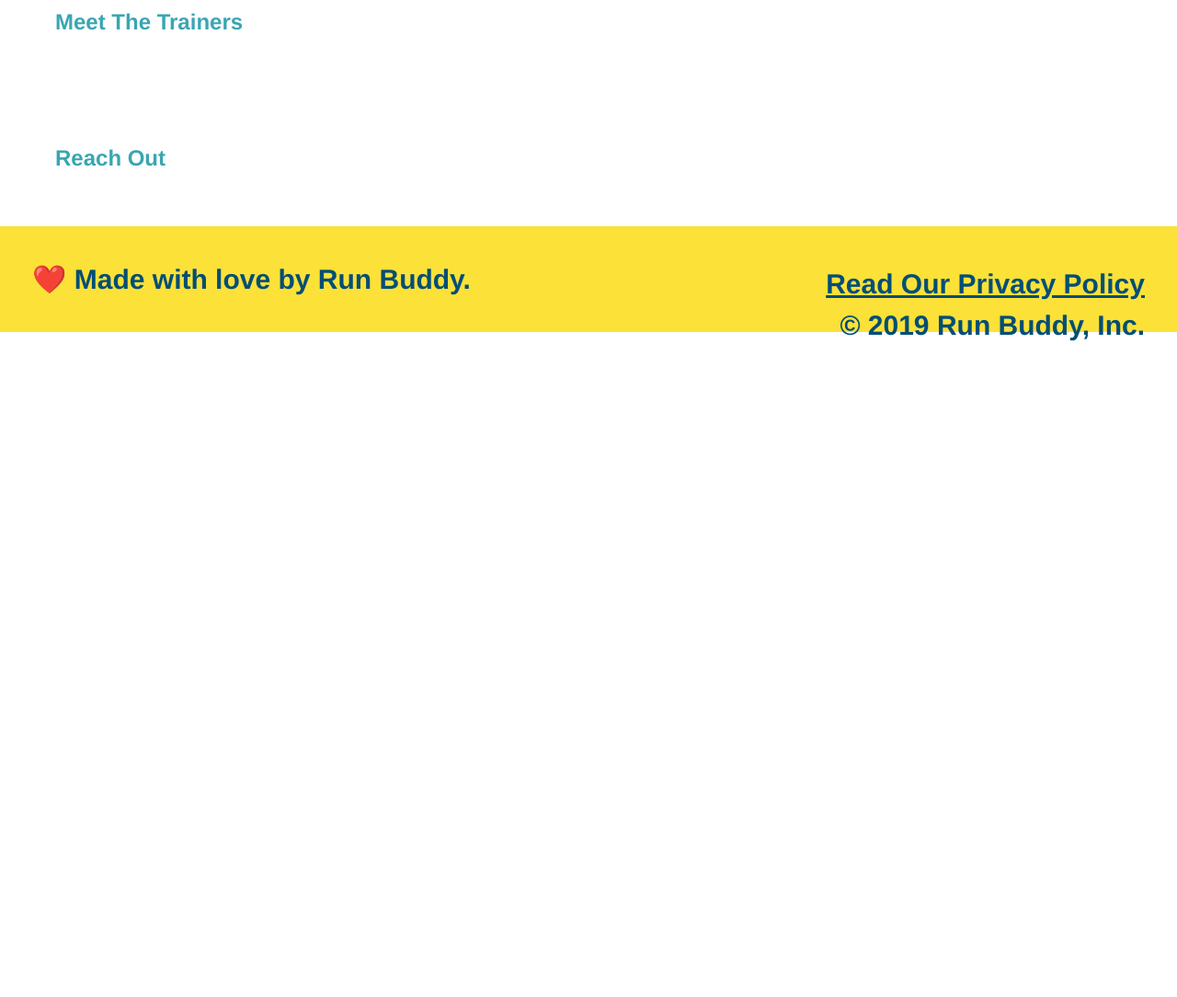
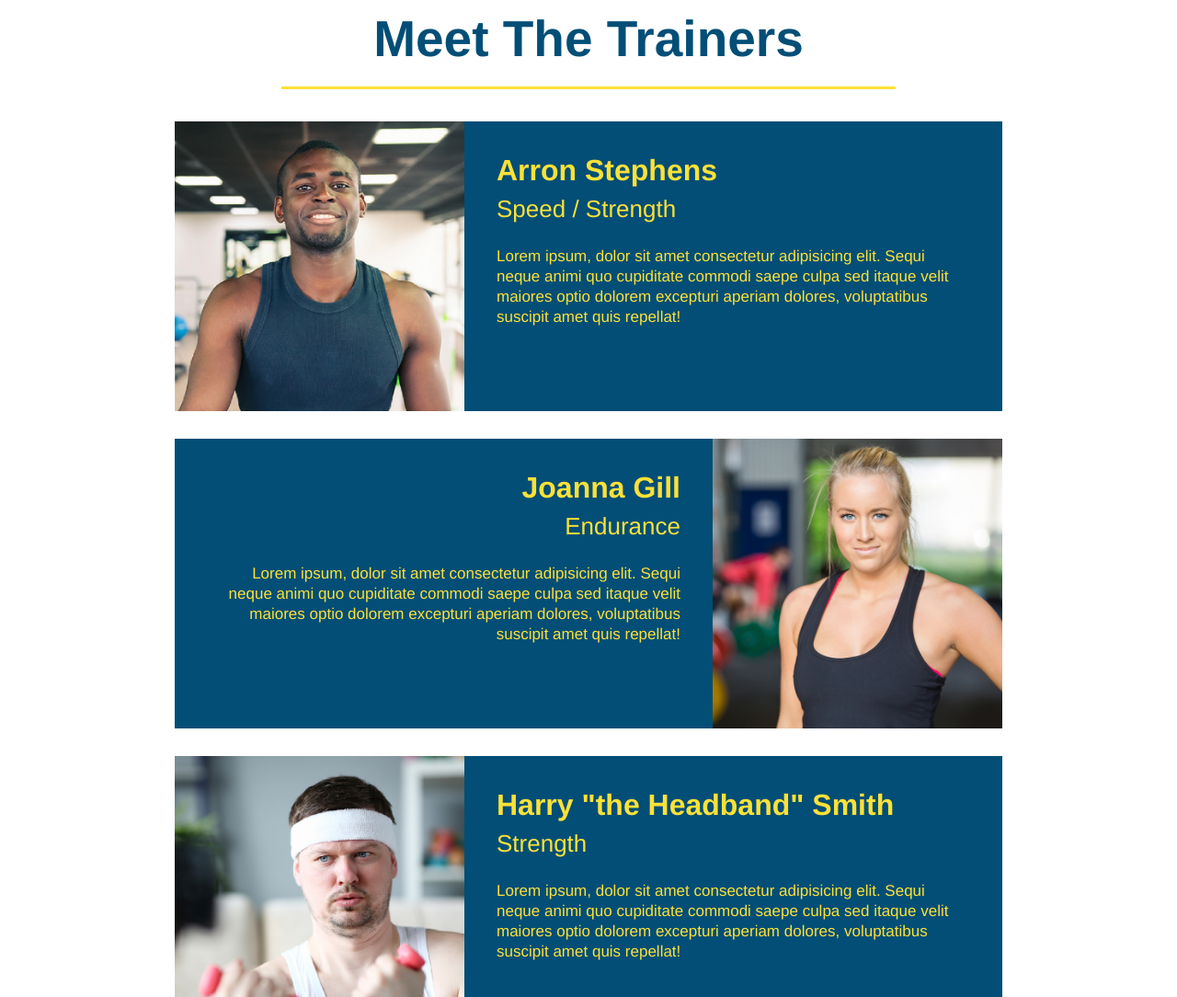
Before and after one commit to Jasonwesleysmith/Run-buddy, a plain HTML site: page index.html in a window 1280 px wide. Shown: the part 2980-4064 px from the top of the page at 92% size. Before the commit the page ends 3356 px from the top, so only its background shows below. Drawn offline with Linux system fonts and the light colour scheme.

Commit message:
meet the trainers section

```diff
--- a/assets/css/style.css
+++ b/assets/css/style.css
@@ -188,3 +188,50 @@
         .steps span {
             font-size: 38px;
         }
+
+        .trainers {
+            text-align: center;
+        }
+
+        .trainer {
+            width: 900px;
+            margin: 0 auto 30px auto;
+            background: #024e76;
+            color: #fce138;
+            overflow: auto;
+        }
+
+        .trainer img {
+            width: 35%;
+            float: left;
+        }
+
+        .trainer-bio {
+            padding: 35px;
+            float: left;
+            width: 65%;
+        }
+
+        .text-left {
+            text-align: left;
+        }
+
+        .text-right {
+            text-align: right;
+        }
+
+        .trainer-bio h3 {
+            font-size: 32px;
+            margin-bottom: 8px;
+        }
+
+        .trainer-bio h4 {
+            font-weight: lighter;
+            font-size: 26px;
+            margin-bottom: 25px;
+        }
+
+        .trainer-bio p {
+            font-size: 17px;
+            line-height: 1.3;
+        }
--- a/index.html
+++ b/index.html
@@ -104,8 +104,47 @@
       </section>
 
       <!-- "meet the trainers" section -->
-      <section>
-          <h2>Meet The Trainers</h2>
+      <section id="your-trainers" class="trainers">
+          <h2 class="section-title primary-border">
+            Meet The Trainers
+          </h2>
+          <!-- first trainer bio -->
+          <article class="trainer">
+            <img src="./assets/images/trainer-1.jpg" alt="Arron Stephens in his workout clothes, ready to pump iron"/>
+            <div class="trainer-bio text-left">
+              <h3>Arron Stephens</h3>
+              <h4>Speed / Strength</h4>
+              <p>
+                Lorem ipsum, dolor sit amet consectetur adipisicing elit. Sequi neque animi quo cupiditate commodi saepe culpa sed
+                itaque velit maiores optio dolorem excepturi aperiam dolores, voluptatibus suscipit amet quis repellat!
+              </p>
+            </div>
+          </article>
+        <!-- second trainer bio -->
+          <article class="trainer">
+            <div class="trainer-bio text-right">
+             <h3>Joanna Gill</h3>
+              <h4>Endurance</h4>
+              <p>
+                Lorem ipsum, dolor sit amet consectetur adipisicing elit. Sequi neque animi quo cupiditate commodi saepe culpa sed
+                itaque velit maiores optio dolorem excepturi aperiam dolores, voluptatibus suscipit amet quis repellat!
+            </p>
+            </div>
+            <img src="./assets/images/trainer-2.jpg" alt="Joanna Gill cooling off after a workout" />
+          </article>
+
+        <!-- third trainer bio -->
+          <article class="trainer">
+            <img src="./assets/images/trainer-3.jpg" alt="Harry Smith wearing a headband and lifting comically small pink weights" />
+            <div class="trainer-bio text-left">
+              <h3>Harry "the Headband" Smith</h3>
+              <h4>Strength</h4>
+            <p>
+                Lorem ipsum, dolor sit amet consectetur adipisicing elit. Sequi neque animi quo cupiditate commodi saepe culpa sed
+                itaque velit maiores optio dolorem excepturi aperiam dolores, voluptatibus suscipit amet quis repellat!
+            </p>
+            </div>
+          </article>
       </section>
 
       <!-- "reach out" section -->
```
Also changed, not shown: assets/images/trainer-1.jpg (added), assets/images/trainer-2.jpg (added), assets/images/trainer-3.jpg (added).
